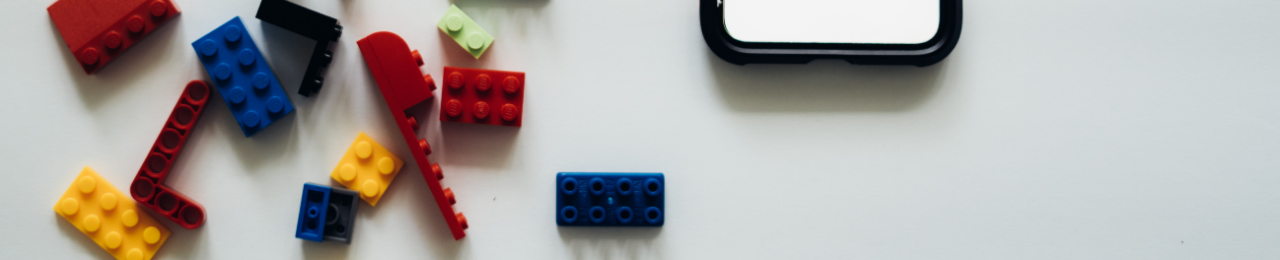
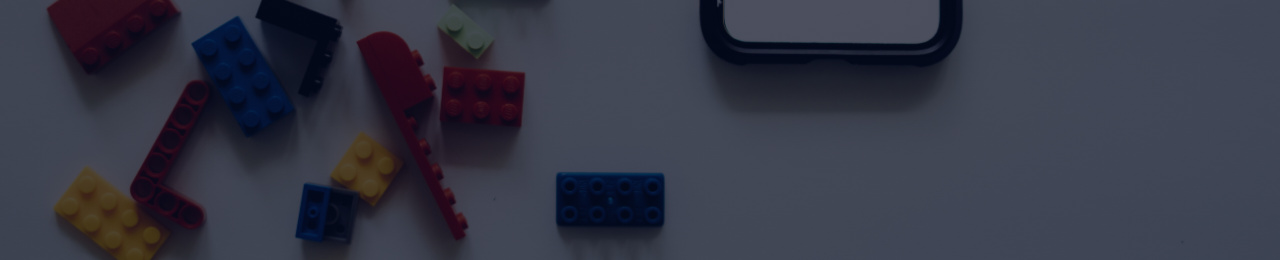
Before and after one commit to GabrielLabarosa/Salcedo-Exhibit, a plain HTML site: page games.html in a window 1280 px wide. Shown: the part 540-800 px from the top of the page. Drawn offline with Linux system fonts and the light colour scheme.

Commit message:
Update gamestyle.css

```diff
--- a/styles/gamestyle.css
+++ b/styles/gamestyle.css
@@ -6,8 +6,7 @@
 .header{
     min-height: 100vh;
     width: 100%;
-    background-image: linear-gradient(rgba(4,9,30,0.7),rgba(4,9,30,0.7));
-    background-image: url(images/gamesbg.jpg);
+    background-image: linear-gradient(rgba(4,9,30,0.7),rgba(4,9,30,0.7)), url(images/gamesbg.jpg);
     background-position: center;
     background-size: cover;
     position: relative;
```
